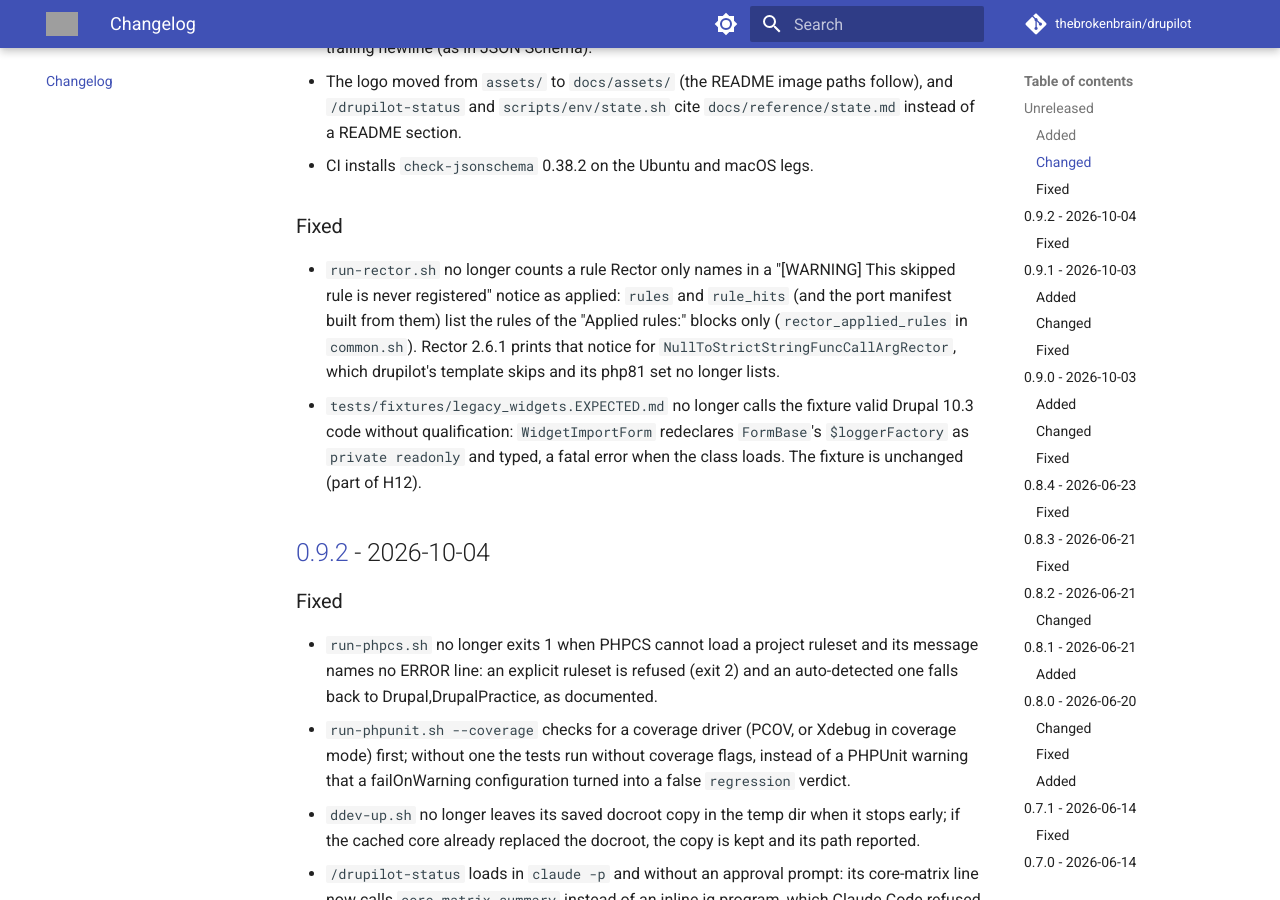
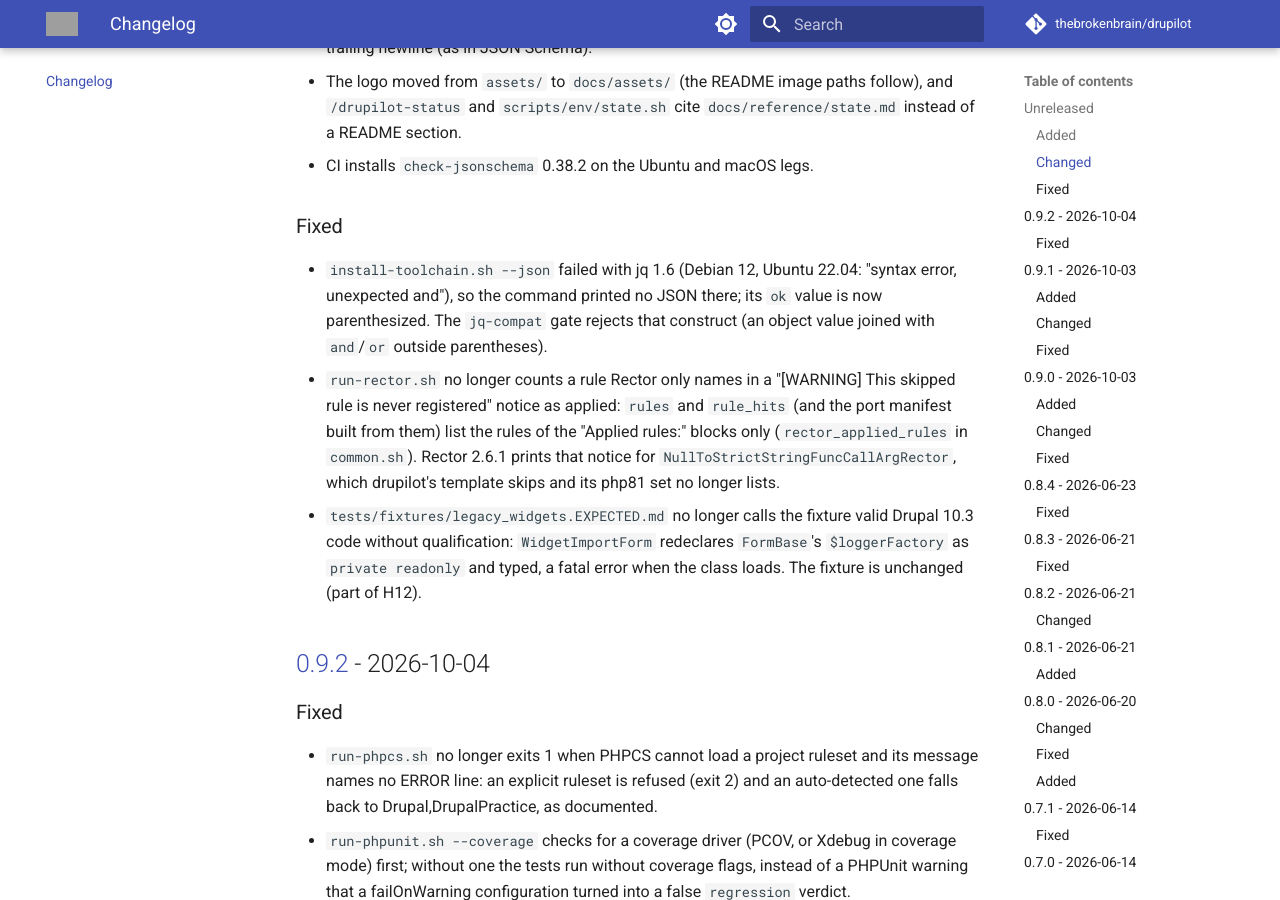
Before and after one commit to thebrokenbrain/drupilot, an MkDocs documentation site: the page built from docs/changelog.md, in a window 1280 px wide and 900 px high, scrolled down 4549 px. Built offline with MkDocs 1.6.1 and Material for MkDocs 9.7.7, drawn with Linux system fonts in a browser that asks for light colours; comment, search, counter and statistics services are not loaded; grey boxes are pictures that could not be loaded.

Commit message:
fix(toolchain): install-toolchain.sh --json on jq 1.6, and a jq-compat rule for it
The emit_json object wrote {ok: (a) and (b), ...}, a syntax error for jq
1.6, so --json printed nothing on Debian 12 / Ubuntu 22.04. The value is now
parenthesized, and the jq-compat gate flags an object value joined with
and/or outside parentheses.

```diff
--- a/CHANGELOG.md
+++ b/CHANGELOG.md
@@ -205,6 +205,11 @@ carries none) to match, and tag the commit `vX.Y.Z`.
 - CI installs `check-jsonschema` 0.38.2 on the Ubuntu and macOS legs.
 
 ### Fixed
+- `install-toolchain.sh --json` failed with jq 1.6 (Debian 12, Ubuntu
+  22.04: "syntax error, unexpected and"), so the command printed no JSON
+  there; its `ok` value is now parenthesized. The `jq-compat` gate rejects
+  that construct (an object value joined with `and`/`or` outside
+  parentheses).
 - `run-rector.sh` no longer counts a rule Rector only names in a "[WARNING]
   This skipped rule is never registered" notice as applied: `rules` and
   `rule_hits` (and the port manifest built from them) list the rules of the
```
Also changed, not shown: CLAUDE.md (+1 -1 lines), 2 other files.
